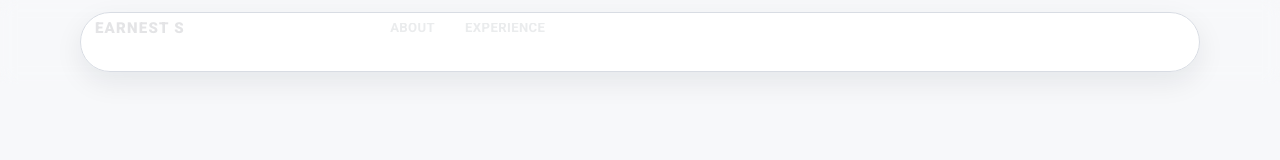
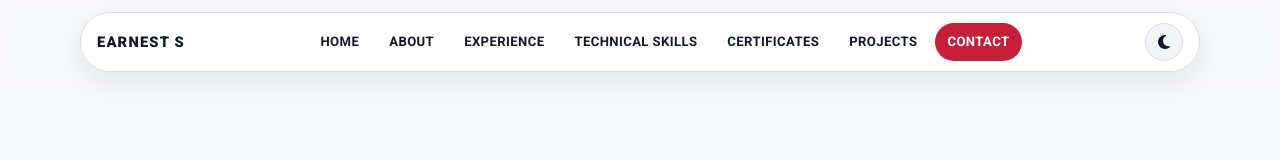
Before and after one commit to earnest-s/Earnest-Portfolio-New, a React (Vite) app: page / in a window 1280 px wide. Shown: the top 160 px of the page. Built offline with nearby package versions, Linux system fonts and the light colour scheme.

Commit message:
Ui changes

```diff
--- a/src/components/Header.tsx
+++ b/src/components/Header.tsx
@@ -1,5 +1,4 @@
 import { useEffect, useState } from 'react';
-import { gsap } from 'gsap';
 import { navLinks } from '../data/portfolio';
 import { useTheme } from '../hooks/useTheme';
 import '../styles/header.css';
@@ -45,15 +44,6 @@ export const Header = () => {
         setMobileMenuOpen(false);
       }
     };
-
-    gsap.from('.brand, .nav-desktop .nav-link, .theme-toggle', {
-      y: -16,
-      opacity: 0,
-      duration: 0.4,
-      stagger: 0.05,
-      ease: 'power2.out',
-      delay: 0.1,
-    });
 
     handleScroll();
     window.addEventListener('scroll', handleScroll);
--- a/src/styles/header.css
+++ b/src/styles/header.css
@@ -13,17 +13,18 @@
   gap: 12px;
   border: 1px solid var(--line);
   border-radius: 999px;
-  background: color-mix(in srgb, var(--surface) 90%, transparent);
+  background: var(--header-bg);
   box-shadow: var(--shadow);
-  padding: 10px 14px;
+  padding: 10px 16px;
 }
 
 .brand {
   font-family: 'Google Sans', 'Roboto', sans-serif;
-  font-size: 0.94rem;
+  font-size: 0.92rem;
   letter-spacing: 0.08em;
   font-weight: 800;
   white-space: nowrap;
+  color: var(--text);
 }
 
 .nav-desktop {
@@ -44,7 +45,7 @@
 .nav-link {
   border-radius: 999px;
   padding: 8px 12px;
-  color: var(--text-soft);
+  color: var(--text);
   font-size: 0.82rem;
   font-weight: 700;
   text-transform: uppercase;
@@ -54,7 +55,7 @@
 
 .nav-link:hover {
   color: var(--text);
-  background: var(--primary-soft);
+  background: var(--surface-alt);
 }
 
 .nav-link.active {
@@ -75,7 +76,7 @@
   height: 38px;
   border-radius: 999px;
   border: 1px solid var(--line);
-  background: var(--surface);
+  background: var(--surface-alt);
   color: var(--text);
   display: inline-flex;
   align-items: center;
@@ -98,7 +99,7 @@
   display: flex;
   align-items: center;
   justify-content: center;
-  background: color-mix(in srgb, var(--bg) 95%, transparent);
+  background: var(--mobile-overlay);
   opacity: 0;
   pointer-events: none;
   transition: opacity 180ms ease;
@@ -133,7 +134,7 @@
   padding: 26px 20px;
   border: 1px solid var(--line);
   border-radius: var(--radius);
-  background: var(--surface);
+  background: var(--header-bg);
   box-shadow: var(--shadow);
   display: flex;
   flex-direction: column;
@@ -153,6 +154,28 @@
   color: var(--primary);
 }
 
+[data-theme='dark'] .header-shell {
+  background: #171a20;
+}
+
+[data-theme='dark'] .brand,
+[data-theme='dark'] .nav-link,
+[data-theme='dark'] .theme-toggle,
+[data-theme='dark'] .nav-toggle,
+[data-theme='dark'] .mobile-nav-close {
+  color: #f3f4f6;
+}
+
+[data-theme='dark'] .nav-link:hover {
+  background: #1f242d;
+}
+
+[data-theme='dark'] .theme-toggle,
+[data-theme='dark'] .nav-toggle,
+[data-theme='dark'] .mobile-nav-close {
+  background: #1d2128;
+}
+
 @media (max-width: 1080px) {
   .nav-desktop {
     display: none;
--- a/src/styles/index.css
+++ b/src/styles/index.css
@@ -12,6 +12,8 @@
   --chip-border: #f8b8c4;
   --chip-text: #8b1530;
   --focus-ring: rgba(198, 31, 58, 0.2);
+  --header-bg: rgba(255, 255, 255, 0.94);
+  --mobile-overlay: rgba(247, 248, 250, 0.95);
   --radius: 16px;
   --shadow: 0 10px 28px rgba(15, 23, 42, 0.08);
 }
@@ -29,6 +31,8 @@
   --chip-border: rgba(255, 130, 149, 0.45);
   --chip-text: #ffd7de;
   --focus-ring: rgba(255, 77, 103, 0.25);
+  --header-bg: rgba(23, 26, 32, 0.94);
+  --mobile-overlay: rgba(15, 17, 21, 0.95);
   --shadow: 0 10px 28px rgba(0, 0, 0, 0.35);
 }
 
```
